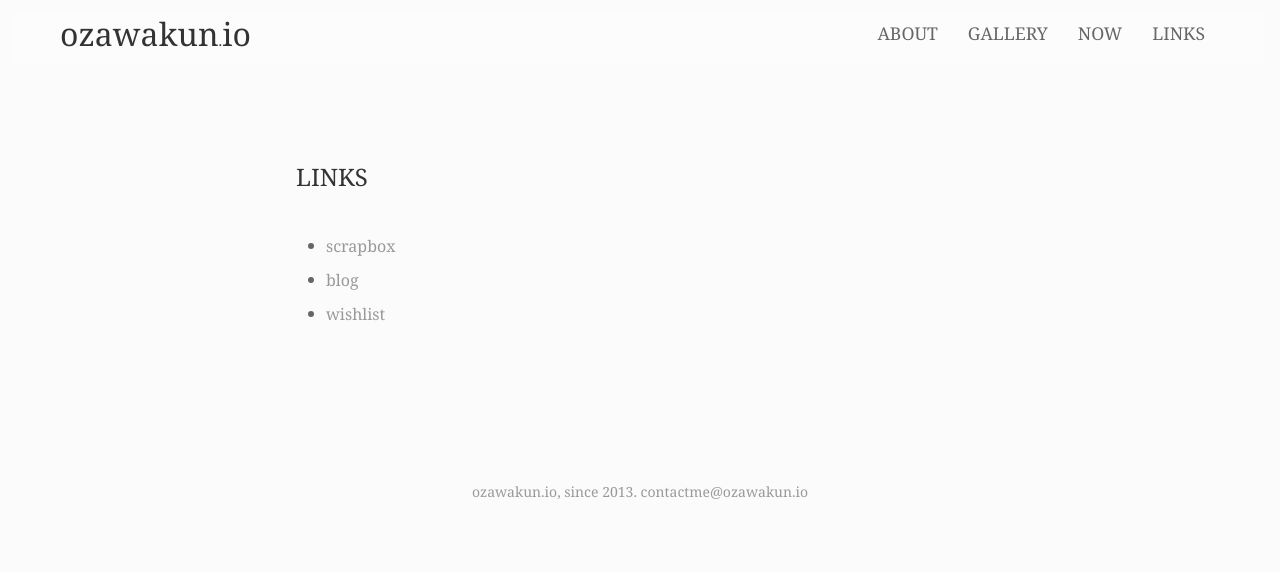
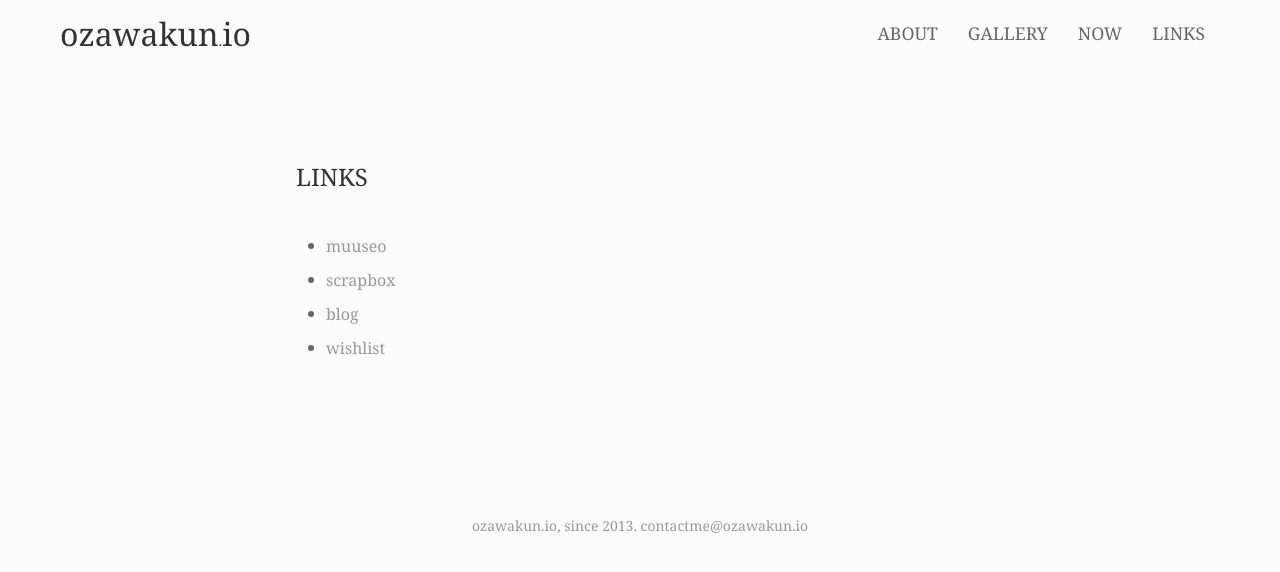
Before and after one commit to zakuni/ozawakun.io, a Next.js app: page /links in a window 1280 px wide. Shown: the top 572 px of the page. Built offline with nearby package versions, Linux system fonts and the light colour scheme.

Commit message:
add link to muuseo

```diff
--- a/pages/links.tsx
+++ b/pages/links.tsx
@@ -8,6 +8,9 @@ export default () => (
       <section id="otherservices" className="uk-section">
         <PageTitle>LINKS</PageTitle>
         <ul className="uk-list uk-list-bullet uk-link-muted">
+          <li>
+            <a href="https://muuseo.com/zakuni" target="_blank" rel="noopener">muuseo</a>
+          </li>
           <li>
             <a href="https://scrapbox.io/zakuni/" target="_blank" rel="noopener">scrapbox</a>
           </li>
```
